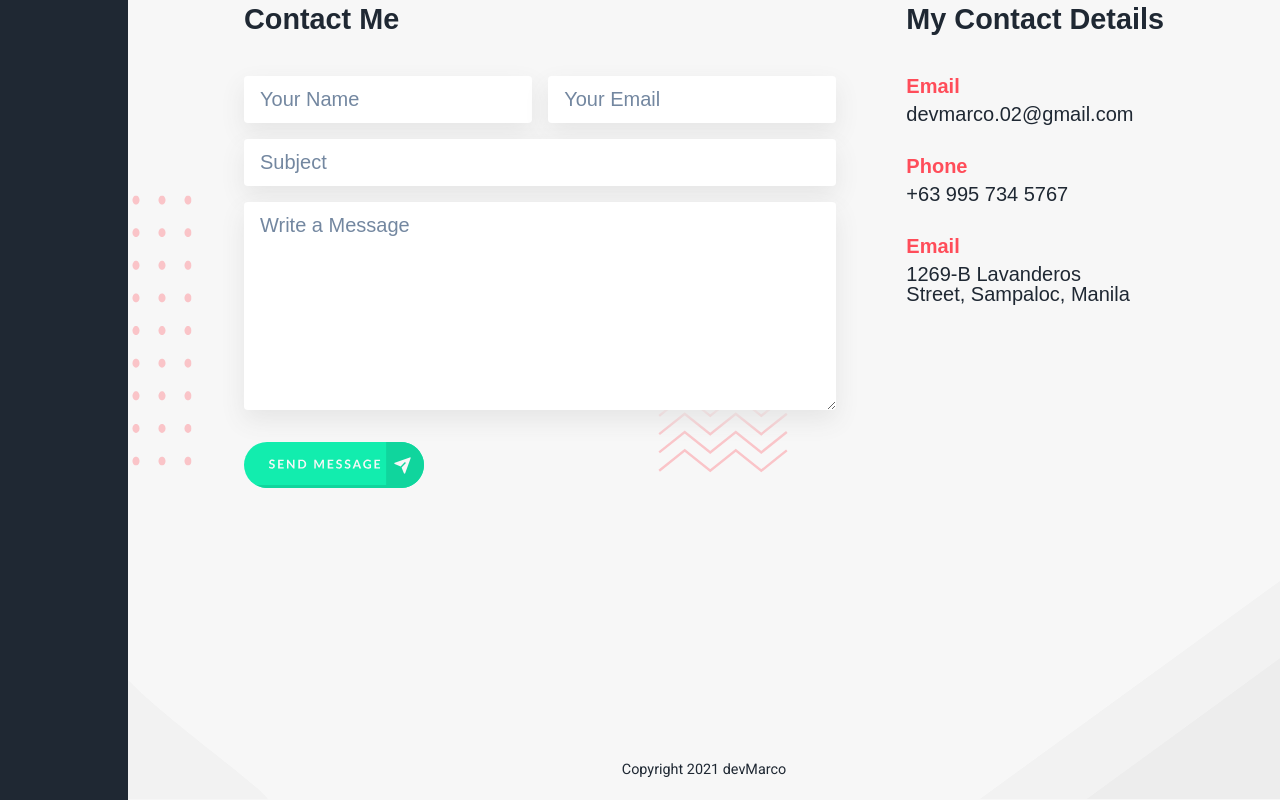
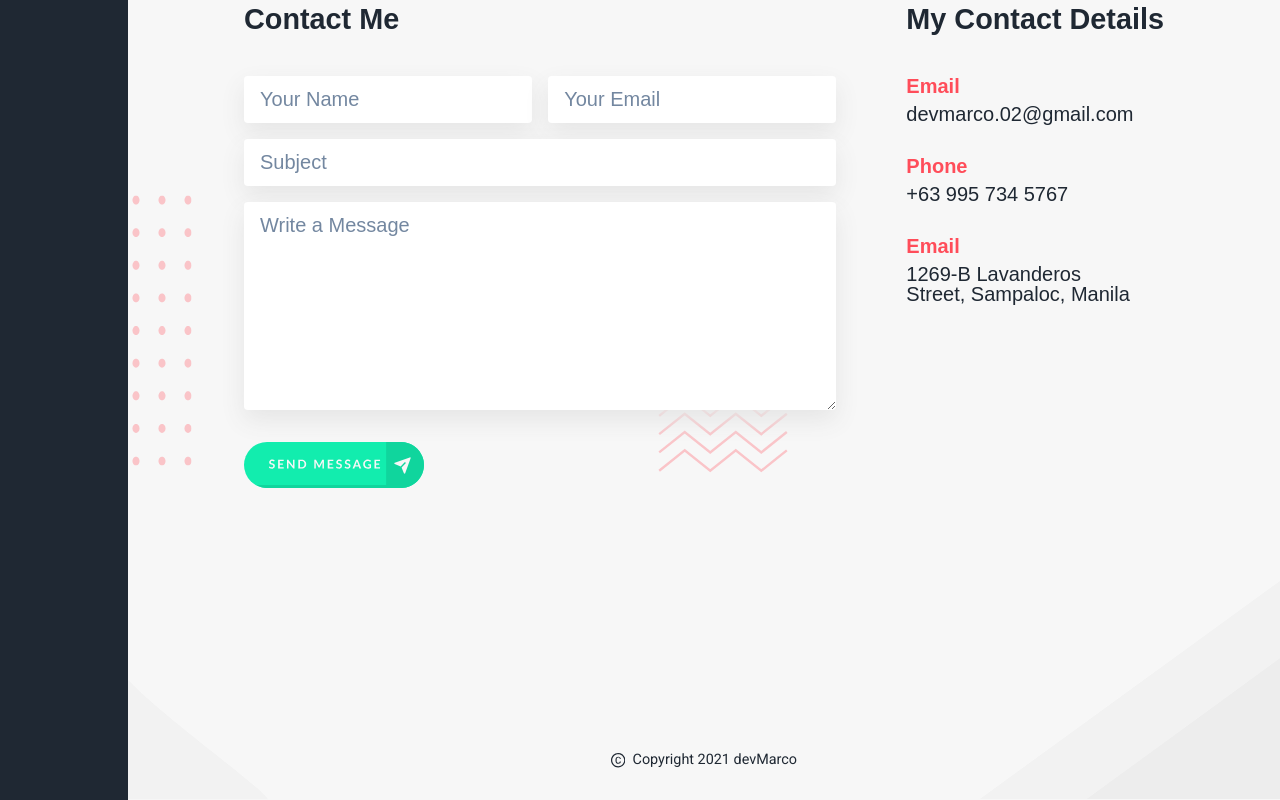
Before and after one commit to devMarco02/devMarco-Portfolio, a React (Create React App) app: page / in a window 1280 px wide. Shown: the part 4116-4916 px from the top of the page. Built offline with nearby package versions, Linux system fonts and the light colour scheme; a web font is replaced by a local one.

Commit message:
added copyright icon

```diff
--- a/src/components/Icons.js
+++ b/src/components/Icons.js
@@ -249,3 +249,20 @@ export const Hamburger = ({ classNm }) => {
     </svg>
   );
 };
+
+export const Copyright = () => {
+  return (
+    <svg
+      className="contact__copyright-icon"
+      width="32"
+      height="32"
+      viewBox="0 0 32 32"
+      fill="none"
+    >
+      <path
+        d="M16 0C7.16429 0 0 7.16429 0 16C0 24.8357 7.16429 32 16 32C24.8357 32 32 24.8357 32 16C32 7.16429 24.8357 0 16 0ZM16 29.2857C8.66429 29.2857 2.71429 23.3357 2.71429 16C2.71429 8.66429 8.66429 2.71429 16 2.71429C23.3357 2.71429 29.2857 8.66429 29.2857 16C29.2857 23.3357 23.3357 29.2857 16 29.2857ZM16.2 10.2607C18.0929 10.2607 19.3786 11.4679 19.5214 13.2393C19.5321 13.3893 19.6571 13.5036 19.8071 13.5036H21.8321C21.925 13.5036 22 13.4286 22 13.3357C22 10.2393 19.5571 8.07143 16.1893 8.07143C12.2643 8.07143 10 10.7214 10 15.1V16.9679C10 21.3143 12.2643 23.9286 16.1893 23.9286C19.5464 23.9286 22 21.8286 22 18.8786C22 18.7857 21.925 18.7107 21.8321 18.7107H19.8036C19.6536 18.7107 19.5321 18.825 19.5179 18.9714C19.3679 20.6179 18.0857 21.75 16.1964 21.75C13.8643 21.75 12.55 20.0393 12.55 16.9786V15.1C12.5536 11.9929 13.8714 10.2607 16.2 10.2607V10.2607Z"
+        fill="#1F2833"
+      />
+    </svg>
+  );
+};
--- a/src/css/main.css
+++ b/src/css/main.css
@@ -920,6 +920,7 @@ textarea::placeholder {
   font-weight: 400;
   text-align: center;
   font-size: 12px;
+  line-height: 1em;
 }
 @media (min-width: 768px) {
   .contact__copyright {
@@ -1542,8 +1543,18 @@ textarea::placeholder {
   }
 }
 .contact__copyright {
-  padding: 1rem;
+  padding: 32px;
   width: 100%;
+  height: auto;
+  display: flex;
+  align-items: center;
+  justify-content: center;
+}
+.contact__copyright-icon {
+  height: 1em;
+  width: auto;
+  display: block;
+  margin-right: 0.5em;
 }
 
 .hero {
--- a/src/sections/Contact.js
+++ b/src/sections/Contact.js
@@ -7,6 +7,7 @@ import {
   ContactTriangleLeft,
   ContactTriangleRight,
 } from "../components/GreyShapes";
+import { Copyright } from "../components/Icons";
 
 const Contact = () => {
   const [isAlert, setIsAlert] = useState(false);
@@ -118,7 +119,10 @@ const Contact = () => {
       <ContactTriangleLeft />
       <ContactTriangleRight />
 
-      <footer className="contact__copyright">Copyright 2021 devMarco</footer>
+      <footer className="contact__copyright">
+        <Copyright />
+        Copyright 2021 devMarco
+      </footer>
 
       {isAlert && <Alert text={text} close={() => setIsAlert(false)} />}
     </section>
--- a/src/stylesheets/base/_typography.scss
+++ b/src/stylesheets/base/_typography.scss
@@ -380,6 +380,7 @@ textarea::placeholder {
     font-weight: $fw-reg;
     text-align: center;
     font-size: 12px;
+    line-height: 1em;
     @include mq(medium) {
       font-size: 13.6px;
     }
--- a/src/stylesheets/main-parts/_contact.scss
+++ b/src/stylesheets/main-parts/_contact.scss
@@ -238,7 +238,18 @@
   }
 
   &__copyright {
-    padding: 1rem;
+    padding: 32px;
     width: 100%;
+    height: auto;
+    display: flex;
+    align-items: center;
+    justify-content: center;
+  }
+
+  &__copyright-icon {
+    height: 1em;
+    width: auto;
+    display: block;
+    margin-right: 0.5em;
   }
 }
```
Also changed, not shown: src/svgs/copyright.svg (added), 1 other file (tests, documents, lock files or other folders).
